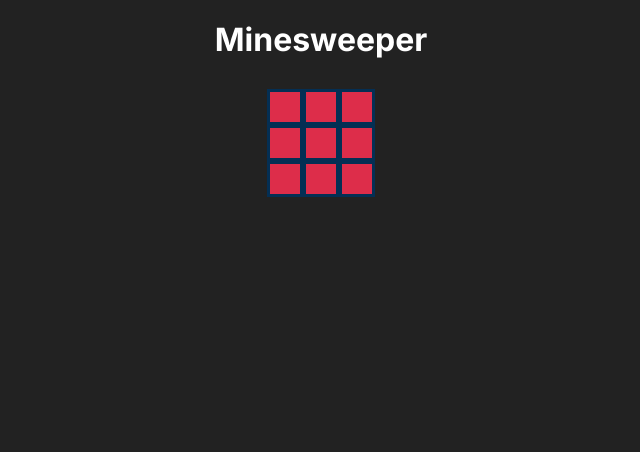
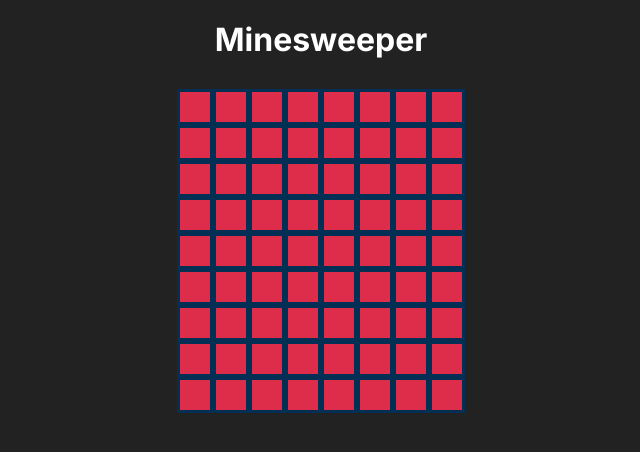
Before and after one commit to annacano0/mineweeper-react, a Next.js app in the folder minesweeper/: page / in a window 1280 px wide. Shown: the top 452 px of the page, without its empty margins (319-959 px from the left). Built offline with nearby package versions, Linux system fonts and the light colour scheme.

Commit message:
add adjacent counter

```diff
--- a/minesweeper/next.config.mjs
+++ b/minesweeper/next.config.mjs
@@ -1,4 +1,6 @@
 /** @type {import('next').NextConfig} */
-const nextConfig = {};
+const nextConfig = {
+    reactStrictMode: false
+};
 
 export default nextConfig;
--- a/minesweeper/src/app/page.js
+++ b/minesweeper/src/app/page.js
@@ -5,7 +5,7 @@
   return (
     <>
       <h1>Minesweeper</h1>
-      <Board rows={3} columns={3} mines={1}/>
+      <Board rows={9} columns={8} mines={2}/>
     </>
   );
 }
--- a/minesweeper/src/components/Board.jsx
+++ b/minesweeper/src/components/Board.jsx
@@ -2,30 +2,77 @@
 import Cell from './Cell.jsx';
 import { useState } from 'react';
 
-function addMinesToBoard(board, mines){// TODO: implement this with random 0 or 1
+function checkIsMine(board, i, j){
+    if (i >= 0 && i < board.length && j >= 0 && j < board[i].length) {
+        if (board[i][j].hasMine == 1) return 1
+      }
+      return 0;
+}
+
+
+function addAdjacentMineCounter(board){
+    let boardWithAdyacent=board
+    for (let i = 0; i < boardWithAdyacent.length; i++) {
+        for (let j = 0; j < boardWithAdyacent[i].length; j++) {
+          let counter = 0;
+
+          counter += checkIsMine(boardWithAdyacent,i - 1, j); // Arriba
+          counter += checkIsMine(boardWithAdyacent, i + 1, j); // Abajo
+          counter += checkIsMine(boardWithAdyacent, i, j - 1); // Izquierda
+          counter += checkIsMine(boardWithAdyacent, i, j + 1); // Derecha
+          counter += checkIsMine(boardWithAdyacent, i - 1, j - 1); // Esquina sup izq
+          counter += checkIsMine(boardWithAdyacent, i - 1, j + 1); // Esquina sup d
+          counter += checkIsMine(boardWithAdyacent, i + 1, j - 1); // Esquina inf izq
+          counter += checkIsMine(boardWithAdyacent, i + 1, j + 1); // Esquina inf d
+
+          board[i][j].adjacentMines = counter;
+          console.log("Pos: "+i+" "+j+" Added:"+ counter)
+        }
+      }
+    console.log("entra en añadir numeros")
+    return boardWithAdyacent
+}
+
+function addMinesToBoard(board, rows, columns, mines){
+    let minesLeftToAdd = mines;
+    while (minesLeftToAdd > 0) {
+      let j = Math.floor(Math.random() * rows);
+      let i = Math.floor(Math.random() * columns);
+      if (board[i][j].hasMine === 0) { // 0 is false
+        board[i][j].hasMine = 1; //1 is true
+        minesLeftToAdd--;
+        console.log("Mines left: "+minesLeftToAdd+" Pos:"+i+" "+j);
+      }
+    }
     return board
 }
 
-function generateBoard(rows, columns, mines) { //TODO: modify how mines are added
+function generateBoard(rows, columns, mines) {
   let emptyBoard = [];
   for (let i = 0; i <= rows - 1; i++) {
     let newRow = [];
     for (let j = 0; j <= columns - 1; j++) {
       let newCell = {
         coordinates: [i,j],
-        hasMine: false,
+        hasMine: 0,
         adjacentMines: 0,
       };
       newRow.push(newCell);
     }
     emptyBoard.push(newRow);
   }
-  let boardWithMines= addMinesToBoard(emptyBoard, mines)
-  return boardWithMines;
+  let boardWithMines= addMinesToBoard(emptyBoard, rows, columns, mines)
+  let boardWithAdjacentMines= addAdjacentMineCounter(boardWithMines) //TODO: acabar esto
+  return boardWithAdjacentMines;
 }
 
 export default function Board({rows, columns, mines}) {
-  const [board, setBoard] = useState(generateBoard(rows, columns, mines)); //this can become an state that gets init. by useState?
+  const [board, setBoard] = useState(generateBoard(rows, columns, mines));
+
+  const resetBoard = () => {
+    setBoard(generateBoard(rows, columns, mines))
+  }
+
   return (
     <>
       <section className="board">
--- a/minesweeper/src/components/Cell.jsx
+++ b/minesweeper/src/components/Cell.jsx
@@ -3,7 +3,7 @@
 
 function getCellContent(hasMine, adjacentMines){
     let content=''
-    if(hasMine) content='mine';
+    if(hasMine === 1) content='mine';
     else{
         if(adjacentMines>0) content=adjacentMines
     }
@@ -14,9 +14,7 @@
     const [isUncovered, setIsUncovered] = useState(false);
     const [isTagged, setIsFlagged] = useState(false);
     const [isBlocked, setIsBlocked] = useState(false)
-    const hasMine = cell.hasMine
-    const adjacentMines= cell.adjacentMines
-    const cellContent= getCellContent(hasMine, adjacentMines)
+    const cellContent= getCellContent(cell.hasMine, cell.adjacentMines)
 
     const handleFlag = (event) => {
         event.preventDefault();//so taht context menu doesn't pop up
```
